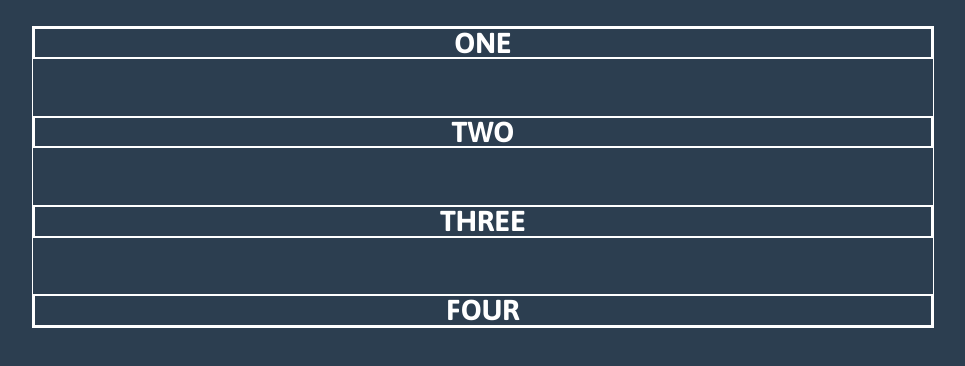
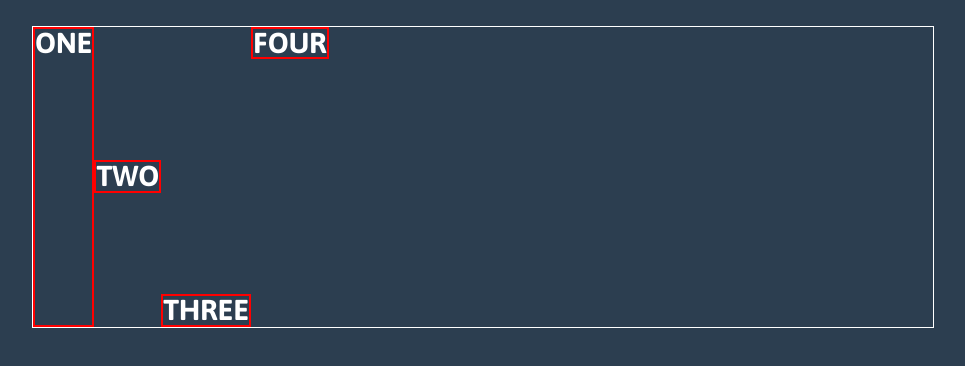
Before and after one commit to SirWernich/udemy_flexbox, a website: page index.html in a window 1280 px wide. Shown: the top 366 px of the page, without its empty margins (157-1122 px from the left). Drawn offline with Linux system fonts and the light colour scheme.

Commit message:
align-self

```diff
--- a/base.css
+++ b/base.css
@@ -18,13 +18,14 @@ body {
 }
 
 .flex-container {
+	height: 300px;
 	border: 1px solid white;
 	max-width: 900px;
 	margin: auto;
 }
 
 .flex-item {
-	border: 2px solid white;
+	border: 2px solid red;
 	box-sizing: border-box;
 }
 
@@ -52,19 +53,24 @@ p {
 
 /* Flexbox Staff */
 .flex-container {
-    height: 300px;
-    display: flex;
-    flex-flow: column;
-
-    /* cross axis property */
-    align-items: stretch;   /* default - fill cross axis size */
-    /* align-items: flex-start;   aligns items to cross axis start */
-    /* align-items: flex-end;     aligns items to cross axis end */
-    /* align-items: center;       aligns items to center of cross axis */
-
-    justify-content: space-between;
+	display: flex;
+	align-items: flex-start;
 }
 
-.flex-item {
+/* align-self -> affects the individual items inside a container */
 
+.flex-item-1 {
+	align-self: stretch;   /* default */
 }
+
+.flex-item-2 {
+    align-self: center;
+}
+
+.flex-item-3 {
+    align-self: end;
+}
+
+.flex-item-4 {
+    align-self: flex-start;
+}
```
